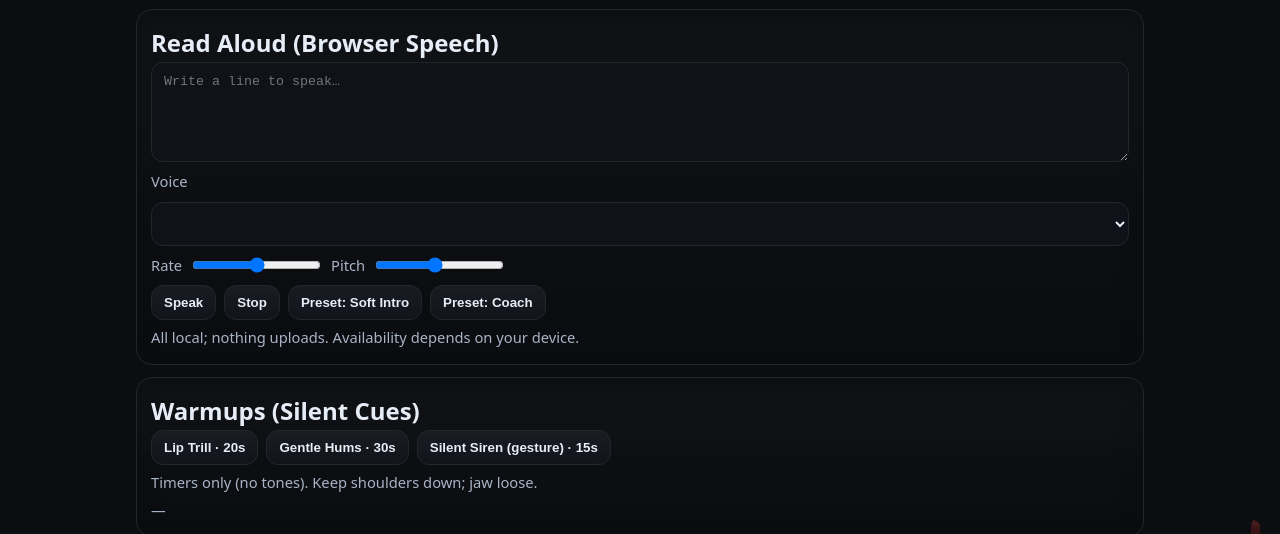
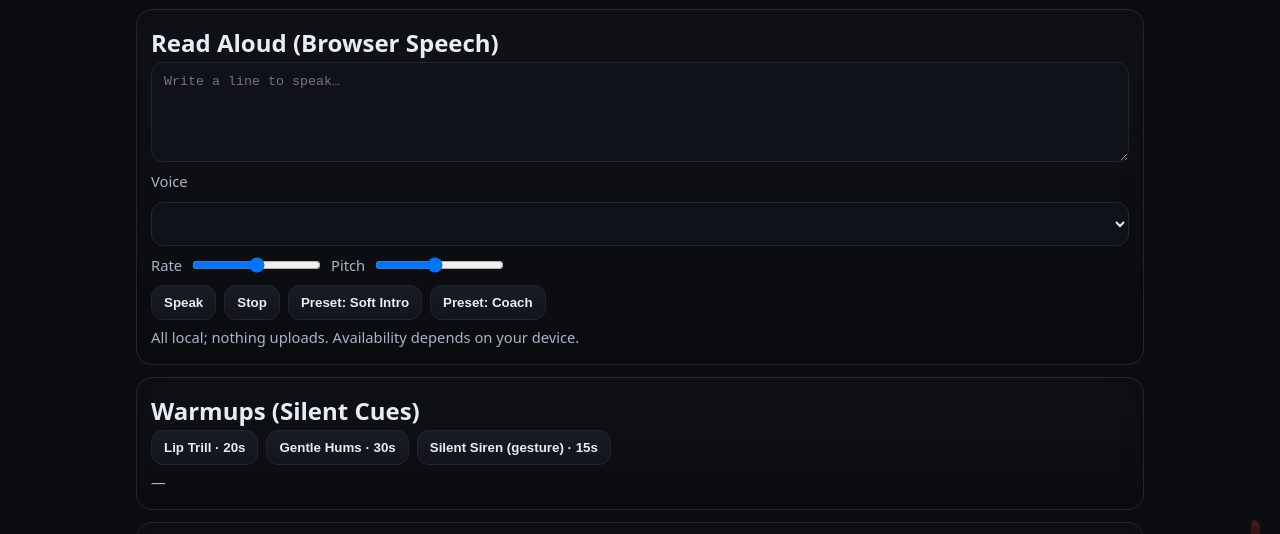
Before and after one commit to tcarrw/voice, a plain HTML site: page index.html in a window 1280 px wide. Shown: the part 245-779 px from the top of the page. Drawn offline with Linux system fonts and the light colour scheme.

Commit message:
Update index.html

```diff
--- a/index.html
+++ b/index.html
@@ -103,8 +103,7 @@ textarea{min-height:100px;resize:vertical}
       <button class="btn" id="wHums">Gentle Hums · 30s</button>
       <button class="btn" id="wSiren">Silent Siren (gesture) · 15s</button>
     </div>
-    <div class="small" style="margin-top:6px">Timers only (no tones). Keep shoulders down; jaw loose.</div>
-    <div id="warmState" class="small" style="margin-top:4px">—</div>
+    <div class="small" id="warmState" style="margin-top:6px">—</div>
   </section>
 
   <!-- Quick Notes -->
```
